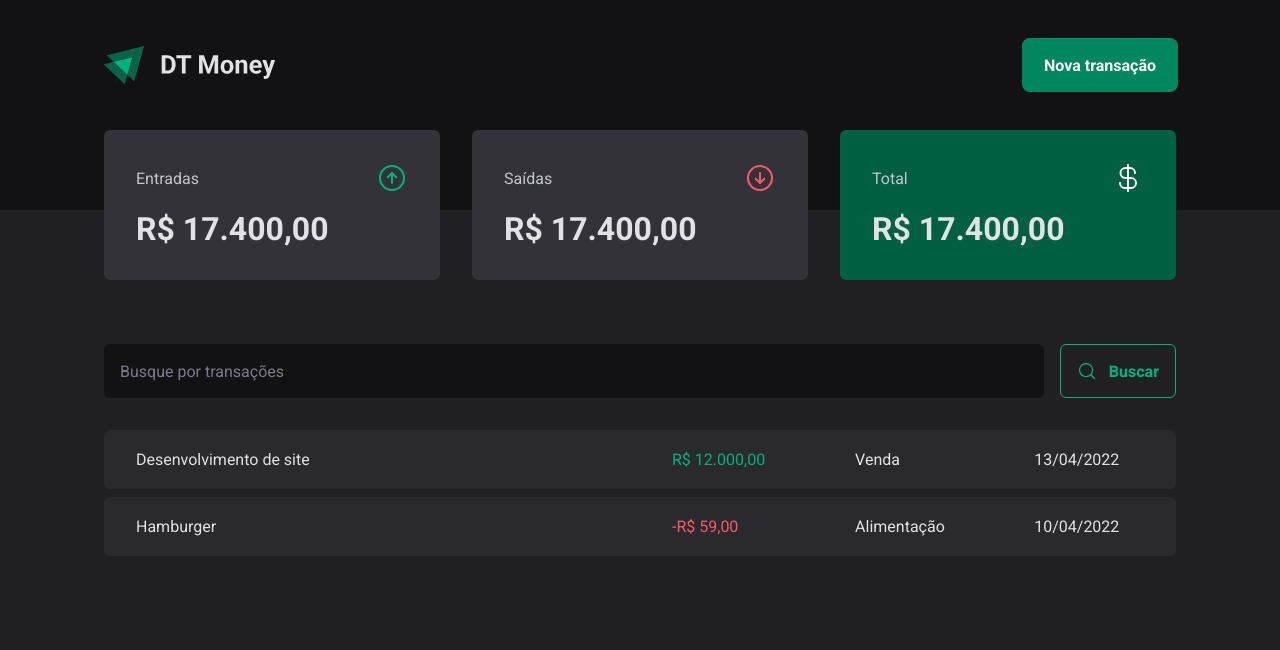
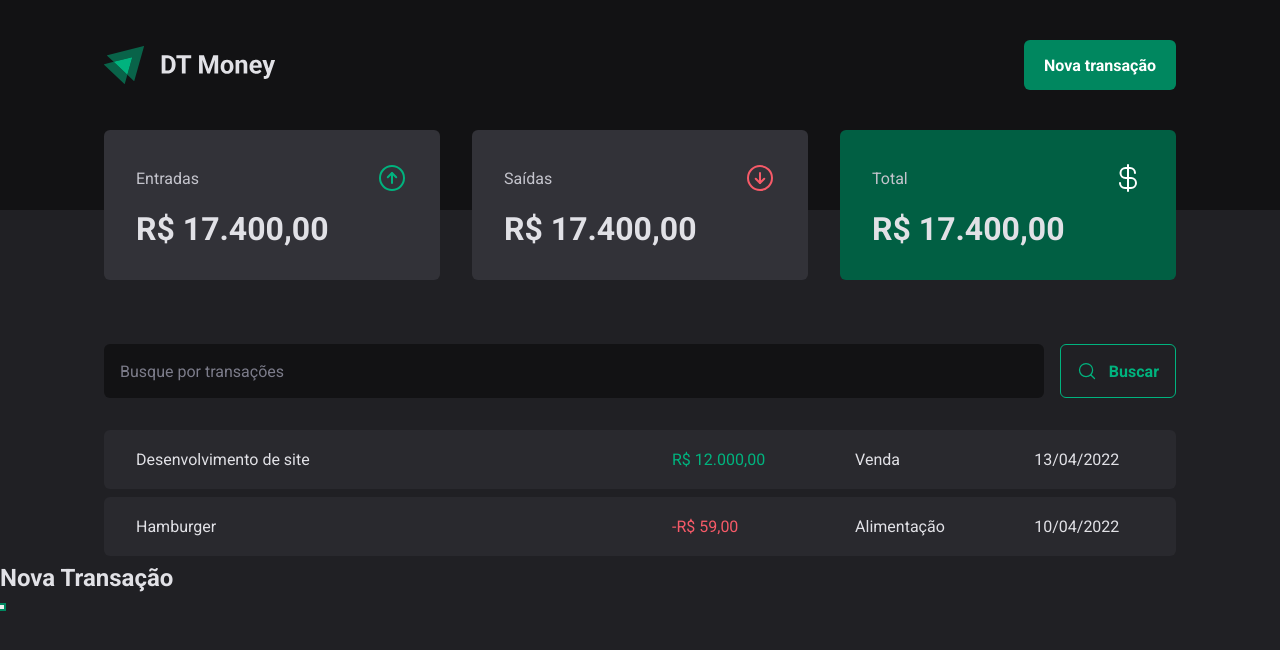
Before and after one commit to marcusdavanco/dt-money, a React (Vite) app: page / in a window 1280 px wide. Both pictures are taken after a click on the button "Nova transação". Shown: the top 650 px of the page. Built offline with nearby package versions, Linux system fonts and the light colour scheme.

Commit message:
feat: Criando um modal acessível

```diff
--- a/package.json
+++ b/package.json
@@ -10,6 +10,7 @@
     "preview": "vite preview"
   },
   "dependencies": {
+    "@radix-ui/react-dialog": "^1.0.3",
     "phosphor-react": "^1.4.1",
     "react": "^18.2.0",
     "react-dom": "^18.2.0",
--- a/src/components/Header/index.tsx
+++ b/src/components/Header/index.tsx
@@ -1,12 +1,26 @@
 import { HeaderContainer, HeaderContent, NewTransactionButton } from "./styles";
 import logoImg from "../../assets/logo.svg";
+import * as Dialog from "@radix-ui/react-dialog"
 
 export function Header() {
 	return (
 		<HeaderContainer>
 			<HeaderContent>
 				<img src={logoImg} />
-				<NewTransactionButton>Nova transação</NewTransactionButton>
+				<Dialog.Root>
+					<Dialog.Trigger asChild>
+						<NewTransactionButton>Nova transação</NewTransactionButton>
+					</Dialog.Trigger>
+					<Dialog.Portal>
+						<Dialog.Overlay />
+						<Dialog.Content>
+							<Dialog.Title>
+								Nova Transação
+							</Dialog.Title>
+							<Dialog.Close/>
+						</Dialog.Content>
+					</Dialog.Portal>
+				</Dialog.Root>
 			</HeaderContent>
 		</HeaderContainer>
 	)
```
Also changed, not shown: 1 other file (tests, documents, lock files or other folders).
